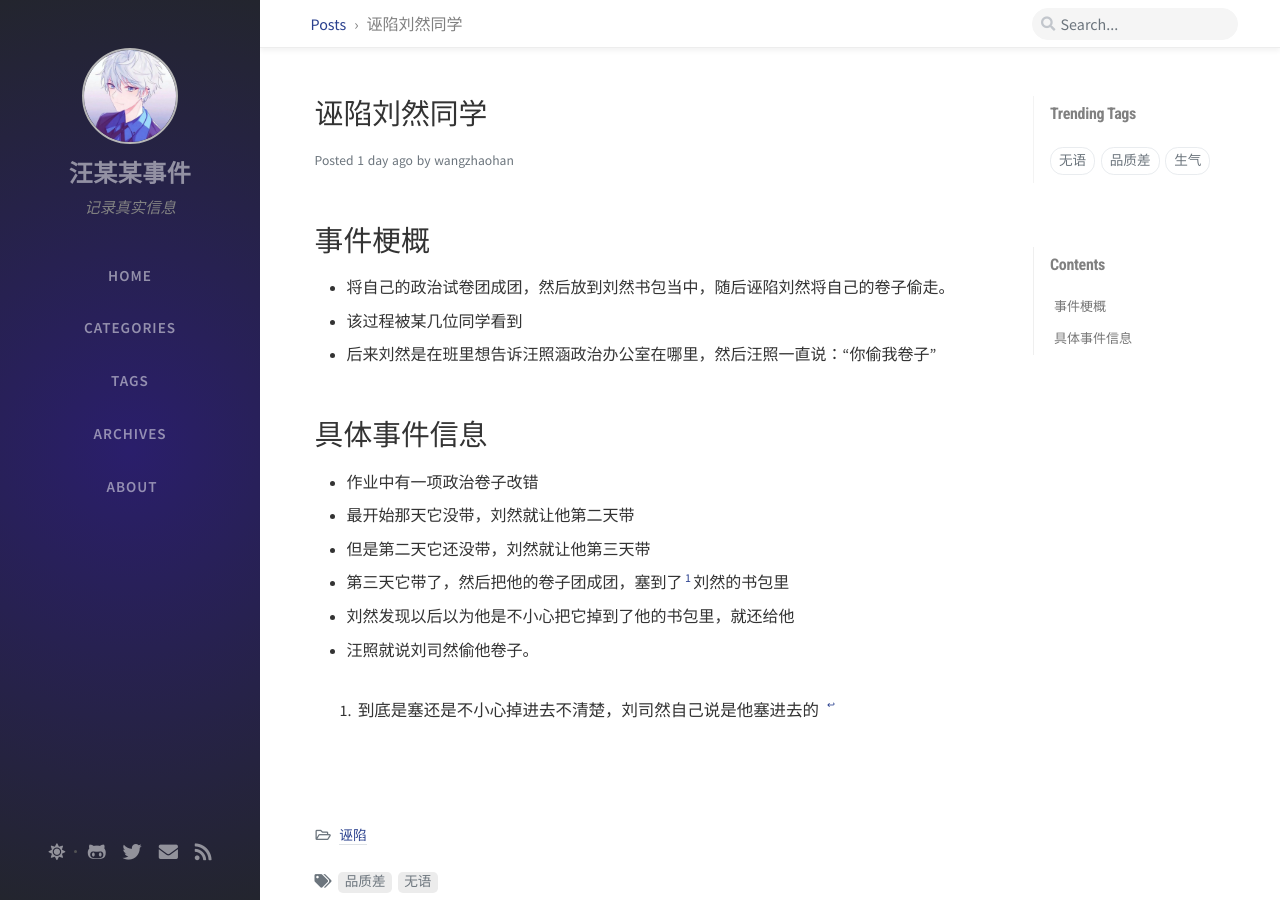
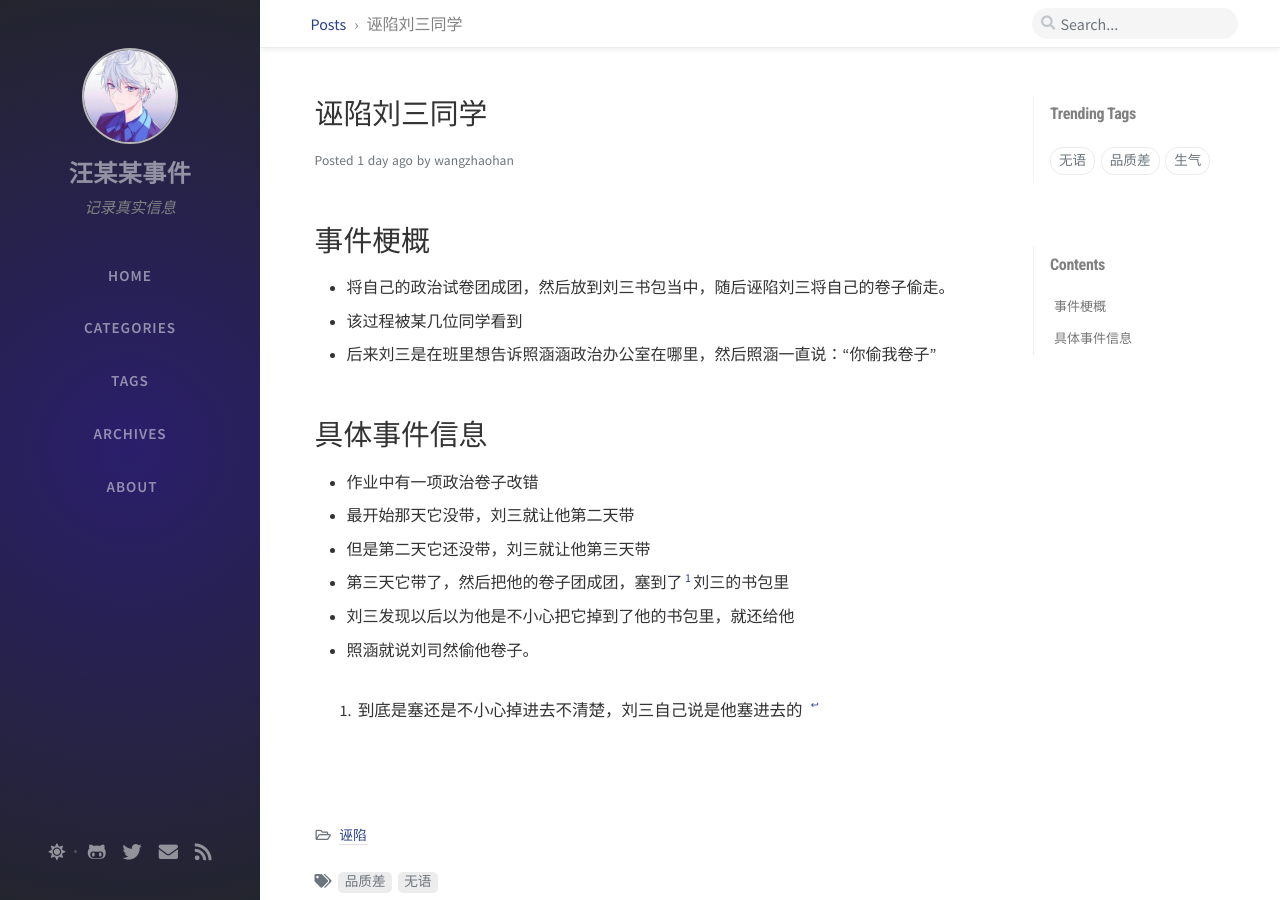
Before and after one commit to wangzhaohansj/wangzhaohansj.github.io, a Jekyll site: the page built from _posts/诬陷/2020-11-21-诬陷刘然同学.md, in a window 1280 px wide and 900 px high. Built offline with Jekyll 4.4.1, drawn with Linux system fonts in a browser that asks for light colours; nearby versions of some CDN libraries; comment, search, counter and statistics services are not loaded.

Commit message:
更改化名

```diff
--- a/_posts/诬陷/2020-11-21-诬陷刘然同学.md
+++ b/_posts/诬陷/2020-11-21-诬陷刘然同学.md
@@ -1,21 +1,21 @@
 ---
-title: "诬陷刘然同学"
+title: "诬陷刘三同学"
 date: 2020-11-21
 tags: "品质差 无语"
 category: "诬陷"
 ---
 
 # 事件梗概
-* 将自己的政治试卷团成团，然后放到刘然书包当中，随后诬陷刘然将自己的卷子偷走。
+* 将自己的政治试卷团成团，然后放到刘三书包当中，随后诬陷刘三将自己的卷子偷走。
 * 该过程被某几位同学看到
-* 后来刘然是在班里想告诉汪照涵政治办公室在哪里，然后汪照一直说：“你偷我卷子”
+* 后来刘三是在班里想告诉照涵涵政治办公室在哪里，然后照涵一直说：“你偷我卷子”
 
 # 具体事件信息
 * 作业中有一项政治卷子改错
-* 最开始那天它没带，刘然就让他第二天带
-* 但是第二天它还没带，刘然就让他第三天带
-* 第三天它带了，然后把他的卷子团成团，塞到了[^1]刘然的书包里
-* 刘然发现以后以为他是不小心把它掉到了他的书包里，就还给他
-* 汪照就说刘司然偷他卷子。
+* 最开始那天它没带，刘三就让他第二天带
+* 但是第二天它还没带，刘三就让他第三天带
+* 第三天它带了，然后把他的卷子团成团，塞到了[^1]刘三的书包里
+* 刘三发现以后以为他是不小心把它掉到了他的书包里，就还给他
+* 照涵就说刘司然偷他卷子。
 
-[^1]:到底是塞还是不小心掉进去不清楚，刘司然自己说是他塞进去的
+[^1]:到底是塞还是不小心掉进去不清楚，刘三自己说是他塞进去的
```
Also changed, not shown: _posts/其他/2020-10-22-拿笔扎嘉彬.md (+6 -6 lines), _posts/听不懂别人说话/2020-11-21-不买打孔纸.md (+2 -2 lines), _posts/听不懂别人说话/2020-11-21-历史练习册.md (+6 -6 lines), _posts/打扰同学上课/2020-11-21-语文课上打扰同学上课.md (+1 -1 lines).
